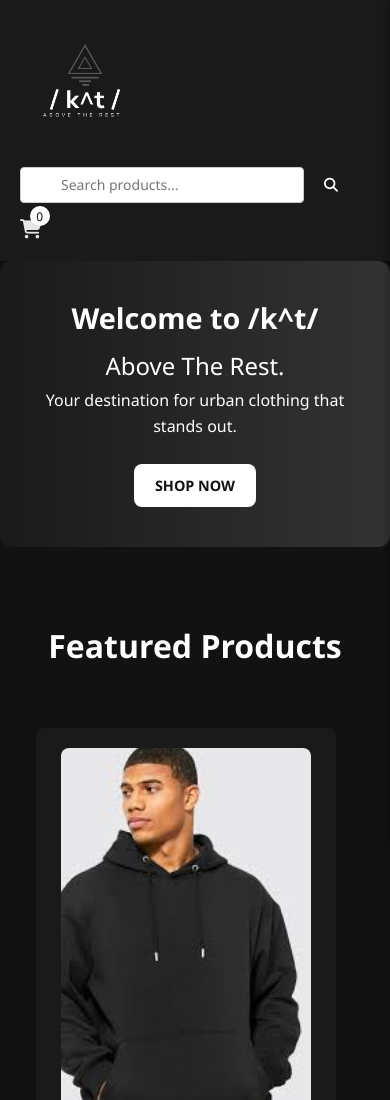
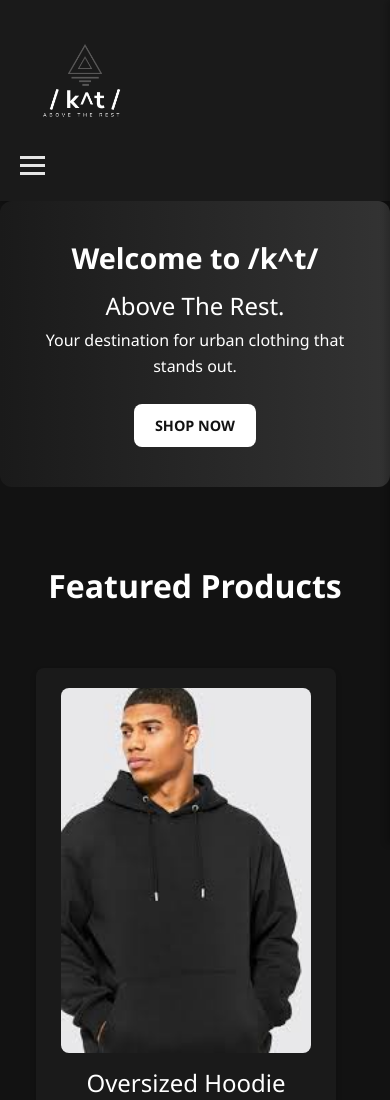
Before and after one commit to Khalipa-B/feb2025-webtechnologies-final-project-Khalipa-B, a plain HTML site: page index.html in a window 390 px wide. Shown: the top 1100 px of the page. Drawn offline with nearby package versions, Linux system fonts and the light colour scheme.

Commit message:
Added hamburger menu

````diff
--- a/index.html
+++ b/index.html
@@ -19,9 +19,15 @@
   <body>
     <header>
       <div class="nav-container">
-        <a href="index.html" class="logo"
-          ><img src="images/_k^t  Logo_white.png" alt="/k^t/ logo"
-        /></a>
+        <a href="index.html" class="logo">
+          <img src="images/_k^t  Logo_white.png" alt="/k^t/ logo" />
+        </a>
+
+        <div class="hamburger-menu">
+          <div></div>
+          <div></div>
+          <div></div>
+        </div>
 
         <nav>
           <ul class="nav-links">
@@ -31,18 +37,6 @@
             <li><a href="contact.html">Contact</a></li>
           </ul>
         </nav>
-        <form class="search-form" onsubmit="searchProducts(event)">
-          <input
-            type="text"
-            id="search-input"
-            placeholder="Search products..."
-          />
-          <button type="submit"><i class="fas fa-search"></i></button>
-        </form>
-        <a href="javascript:void(0);" class="cart-btn" onclick="toggleCart()">
-          <i class="fas fa-shopping-cart"></i>
-          <span class="cart-count">0</span>
-        </a>
       </div>
     </header>
 
@@ -129,7 +123,21 @@
         </div>
         <div class="footer-info">
           <p>&copy; 2025 /k^t/- Above the rest. All rights reserved.</p>
-          <p>This website is was created by Khalipa Baba and is open-sourced in <a href="https://github.com/PLP-WebTechnologies/feb-2025-final-project-and-deployment-Khalipa-B" target="_blank"> Github</a> and hosted on <a href="https://ecommerce-website-ktabove.netlify.app/" target="_blank">Netlify</a></p>
+          <p>
+            This website is was created by Khalipa Baba and is open-sourced in
+            <a
+              href="https://github.com/PLP-WebTechnologies/feb-2025-final-project-and-deployment-Khalipa-B"
+              target="_blank"
+            >
+              Github</a
+            >
+            and hosted on
+            <a
+              href="https://ecommerce-website-ktabove.netlify.app/"
+              target="_blank"
+              >Netlify</a
+            >
+          </p>
         </div>
       </div>
     </footer>
@@ -144,3 +152,4 @@
     </div>
   </body>
 </html>
+```
````
